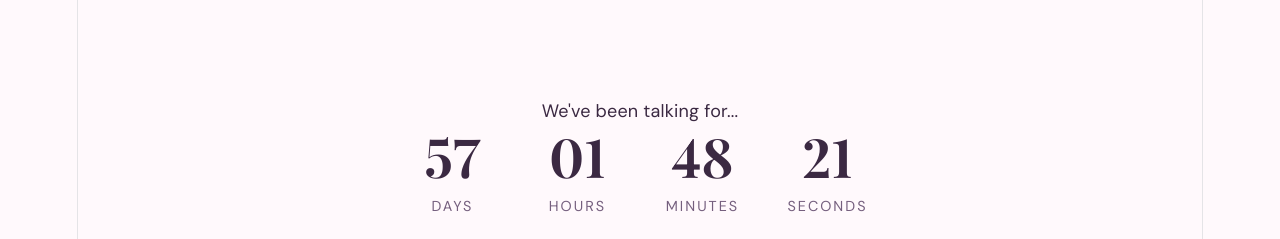
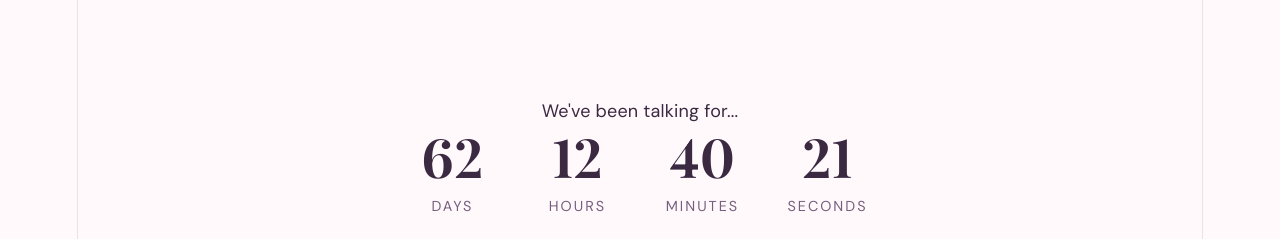
Before and after one commit to LemoonRay/olivia, a React (Vite) app: page / in a window 1280 px wide. Shown: the part 5120-5359 px from the top of the page. Built offline with nearby package versions, Linux system fonts and the light colour scheme.

Commit message:
timer adjust

```diff
--- a/src/App.jsx
+++ b/src/App.jsx
@@ -4,7 +4,7 @@ import "./App.css";
 
 const asset = (path) => `${import.meta.env.BASE_URL}${path}`;
 
-const START_DATE = new Date("2026-08-06T15:12:00");
+const START_DATE = new Date("2026-08-01T04:20:00");
 
 /* CONTENTS */
 
```
